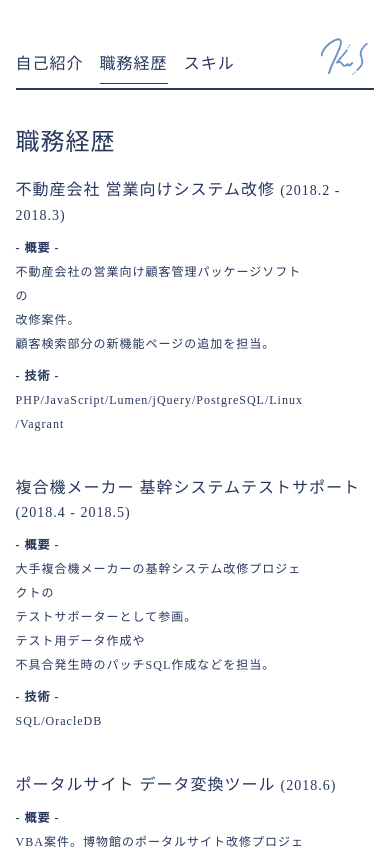
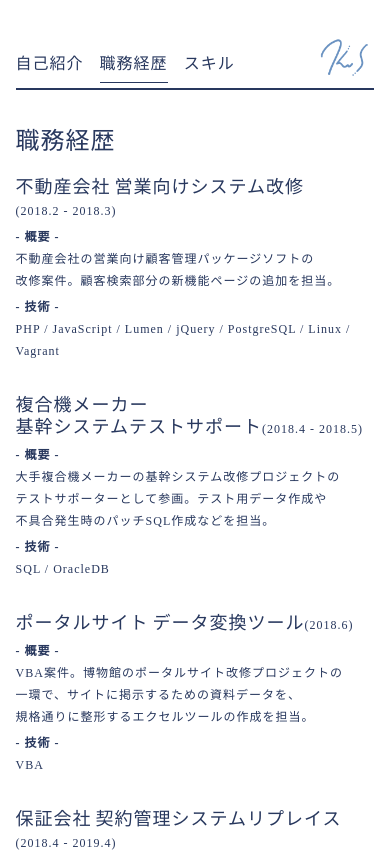
Before and after one commit to Kou0402/sy-profile, a Nuxt app: page /carrier in a window 390 px wide. Shown: the top 852 px of the page. Built offline with nearby package versions, Linux system fonts and the light colour scheme.

Commit message:
style: update responsive style

```diff
--- a/assets/style/style.scss
+++ b/assets/style/style.scss
@@ -51,12 +51,16 @@ p, div{
     letter-spacing: 1px;
   }
   h3 {
-    font-size: 1.6rem;
+    font-size: 1.8rem;
+    letter-spacing: 1px;
+  }
+  h4 {
+    font-size: 1.2rem;
     letter-spacing: 1px;
   }
   p, div{
     font-size: 1.2rem;
     letter-spacing: 1px;
-    line-height: 2.4rem;
+    line-height: 2.2rem;
   }
 }
--- a/components/page/carrier/CarrierCard.vue
+++ b/components/page/carrier/CarrierCard.vue
@@ -1,7 +1,10 @@
 <template>
   <article class="carrier-card">
     <h3 class="title">
-      {{ title }} <span class="period">({{ period }})</span>
+      <span v-for="item in title" :key="item.id" class="line-group">
+        {{ item }}
+      </span>
+      <span class="period line-group">({{ period }})</span>
     </h3>
     <h4 class="subtitle">
       - 概要 -
@@ -24,7 +27,7 @@
 export default {
   props: {
     title: {
-      type: String,
+      type: Array,
       required: true
     },
     period: {
@@ -50,6 +53,9 @@ export default {
   }
   > .title {
     margin-bottom: 8px;
+    :first-child {
+      margin-right: 4px;
+    }
     > .period {
       font-size: 1.6rem;
     }
@@ -63,16 +69,15 @@ export default {
 @media screen and (max-width: 560px) {
   .carrier-card {
     > .title {
+      margin-bottom: 4px;
       > .period {
-        font-size: 1.4rem;
+        font-size: 1.2rem;
       }
-    }
-    > .subtitle {
-      font-size: 1.2rem;
     }
     > .paragraph {
       word-break: break-word;
-      font-size: 1.2rem;
+      margin-bottom: 4px;
+      padding-right: 0;
     }
   }
 }
--- a/components/page/skill/SkillDescription.vue
+++ b/components/page/skill/SkillDescription.vue
@@ -2,8 +2,33 @@
   <section class="skill-description">
     <p>わたしの持ってる技術の紹介です。</p>
     <p>『★』の評価基準は以下になります。</p>
-    <p>・★☆☆：多少触ったことがある。または自主的に勉強している。</p>
-    <p>・★★☆：実務で経験している。または自主的に半年以上使用している。</p>
-    <p>・★★★：実務や自主開発にて１年以上経験している。</p>
+    <p>
+      <span class="line-group">・★☆☆</span>
+      <span class="line-group">
+        ：多少触ったことがある。または自主的に勉強している。
+      </span>
+    </p>
+    <p>
+      <span class="line-group">・★★☆</span>
+      <span class="line-group">
+        ：実務で経験している。または自主的に使用している。
+      </span>
+    </p>
+    <p class="last">
+      <span class="line-group">・★★★</span>
+      <span class="line-group">
+        ：実務や自主開発にて１年以上経験している。
+      </span>
+    </p>
   </section>
 </template>
+
+<style lang="scss" scoped>
+@media screen and (max-width: 560px) {
+  .skill-description {
+    .last {
+      padding-right: 10vw;
+    }
+  }
+}
+</style>
--- a/pages/about.vue
+++ b/pages/about.vue
@@ -57,8 +57,9 @@
 
 @media screen and (max-width: 560px) {
   .about {
-    > .name {
-      margin-bottom: 24px;
+    > .introduction {
+      line-height: 2.2rem;
+      padding-right: 0;
     }
   }
 }
--- a/pages/carrier.vue
+++ b/pages/carrier.vue
@@ -23,17 +23,18 @@ export default {
     return {
       carrierData: [
         {
-          title: '不動産会社 営業向けシステム改修',
+          title: ['不動産会社', '営業向けシステム改修'],
           period: '2018.2 - 2018.3',
           overview: [
             '不動産会社の営業向け顧客管理パッケージソフトの',
             '改修案件。',
             '顧客検索部分の新機能ページの追加を担当。'
           ],
-          technology: 'PHP/JavaScript/Lumen/jQuery/PostgreSQL/Linux/Vagrant'
+          technology:
+            'PHP / JavaScript / Lumen / jQuery / PostgreSQL / Linux / Vagrant'
         },
         {
-          title: '複合機メーカー 基幹システムテストサポート',
+          title: ['複合機メーカー', '基幹システムテストサポート'],
           period: '2018.4 - 2018.5',
           overview: [
             '大手複合機メーカーの基幹システム改修プロジェクトの',
@@ -41,10 +42,10 @@ export default {
             'テスト用データ作成や',
             '不具合発生時のパッチSQL作成などを担当。'
           ],
-          technology: 'SQL/OracleDB'
+          technology: 'SQL / OracleDB'
         },
         {
-          title: 'ポータルサイト データ変換ツール',
+          title: ['ポータルサイト', 'データ変換ツール'],
           period: '2018.6',
           overview: [
             'VBA案件。博物館のポータルサイト改修プロジェクトの',
@@ -54,23 +55,23 @@ export default {
           technology: 'VBA'
         },
         {
-          title: '保証会社 契約管理システムリプレイス',
+          title: ['保証会社', '契約管理システムリプレイス'],
           period: '2018.4 - 2019.4',
           overview: [
             '金融関連会社の社内システムのリプレイス案件。',
             'Flashで構成されたシステムをHTML5/CSS3で再構成。',
             '主にjQueryによる画面動作部を担当。'
           ],
-          technology: 'Java/JavaScript/Seasar2/jQuery/SQLServer'
+          technology: 'Java / JavaScript / Seasar2 / jQuery / SQLServer'
         },
         {
-          title: 'サーバーリプレイス',
+          title: ['保証会社', 'サーバーリプレイス'],
           period: '2019.5 - 現在',
           overview: [
             '老朽化したサーバーとソフトウェアのリプレイス案件。',
             '主にバッチ系処理の製造を担当。'
           ],
-          technology: 'WindowsServer/Java/VBS/JP1/HULFT'
+          technology: 'WindowsServer / Java / VBS / JP1 / HULFT'
         }
       ]
     }
@@ -91,7 +92,7 @@ export default {
 @media screen and (max-width: 560px) {
   .carrier {
     > .carrier-card {
-      margin-bottom: 40px;
+      margin-bottom: 32px;
     }
   }
 }
--- a/pages/skill.vue
+++ b/pages/skill.vue
@@ -39,12 +39,4 @@ export default {
     margin-bottom: 32px;
   }
 }
-
-@media screen and (max-width: 560px) {
-  .skill {
-    > .title {
-      font-size: 2rem;
-    }
-  }
-}
 </style>
```
